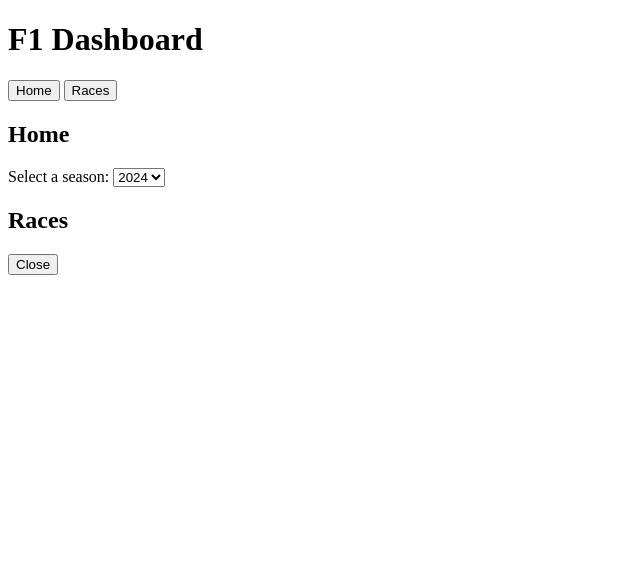
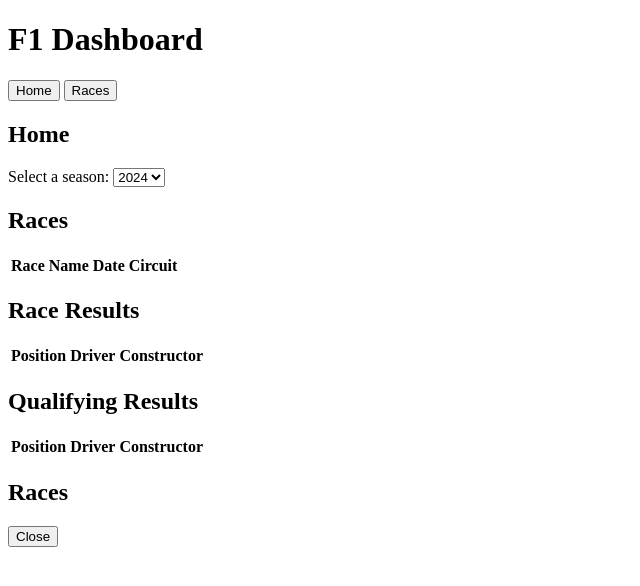
Before and after one commit to 3-png/COMP-3512-assign-2, a plain HTML site: page index.html in a window 1280 px wide. Shown: the whole page, without its empty margins (0-640 px from the left). Drawn offline with Linux system fonts and the light colour scheme; files whose address does not match are found by name.

Commit message:
added tables

```diff
--- a/index.html
+++ b/index.html
@@ -26,6 +26,60 @@
             </select>
         </section>
 
+        <main>
+            <!-- Table for displaying races -->
+            <section id="races-section">
+                <h2>Races</h2>
+                <table>
+                    <thead>
+                        <tr>
+                            <th>Race Name</th>
+                            <th>Date</th>
+                            <th>Circuit</th>
+                        </tr>
+                    </thead>
+                    <tbody id="raceTableBody">
+                        <!-- Race data will populate here dynamically -->
+                    </tbody>
+                </table>
+            </section>
+
+            <!-- Table for displaying race results -->
+            <section id="results-section">
+                <h2>Race Results</h2>
+                <table>
+                    <thead>
+                        <tr>
+                            <th>Position</th>
+                            <th>Driver</th>
+                            <th>Constructor</th>
+                        </tr>
+                    </thead>
+                    <tbody id="resultsTableBody">
+                        <!-- Results data will populate here dynamically -->
+                    </tbody>
+                </table>
+            </section>
+
+            <!-- Table for displaying qualifying data -->
+            <section id="qualifying-section">
+                <h2>Qualifying Results</h2>
+                <table>
+                    <thead>
+                        <tr>
+                            <th>Position</th>
+                            <th>Driver</th>
+                            <th>Constructor</th>
+                        </tr>
+                    </thead>
+                    <tbody id="qualifyingTableBody">
+                        <!-- Qualifying data will populate here dynamically -->
+                    </tbody>
+                </table>
+            </section>
+        </main>
+
+
         <section id="races-view" class="view hidden">
             <h2>Races</h2>
             <ul id="race-list"></ul>
```
